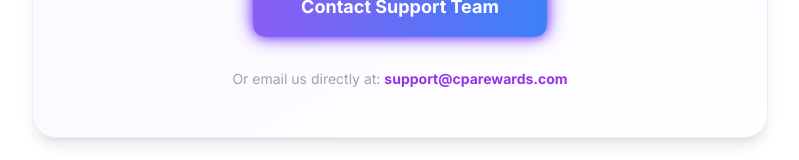
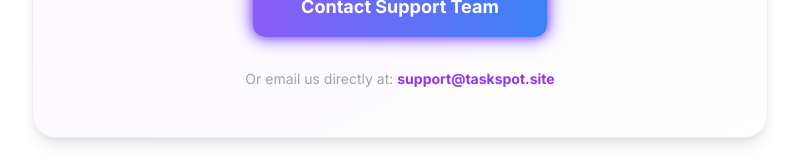
Before and after one commit to pollob1311/taskspot, a Next.js app: page /support in a window 1280 px wide. Shown: the part 496-656 px from the top of the page, without its empty margins (240-1039 px from the left). Built offline with nearby package versions, Linux system fonts and the light colour scheme.

Commit message:
update: support links and email

```diff
--- a/src/app/dashboard/page.tsx
+++ b/src/app/dashboard/page.tsx
@@ -147,9 +147,9 @@ export default function DashboardPage() {
                                             </>
                                         )}
                                         <div className="h-px bg-slate-50 my-1.5"></div>
-                                        <Link href="/contact" className="flex items-center gap-2.5 px-3 py-2 text-xs font-bold text-slate-700 hover:bg-indigo-50 rounded-xl transition-colors">
+                                        <a href="mailto:support@taskspot.site" className="flex items-center gap-2.5 px-3 py-2 text-xs font-bold text-slate-700 hover:bg-indigo-50 rounded-xl transition-colors">
                                             <span className="w-7 h-7 flex items-center justify-center bg-white border border-slate-100 rounded-lg shadow-sm">✉️</span> Contact Support
-                                        </Link>
+                                        </a>
                                         <div className="h-px bg-slate-50 my-1.5"></div>
                                         <button onClick={() => signOut({ callbackUrl: '/login' })} className="w-full flex items-center gap-2.5 px-3 py-2 text-xs font-bold text-red-500 hover:bg-red-50 rounded-xl">🚪 Sign Out</button>
                                     </div>
--- a/src/app/support/page.tsx
+++ b/src/app/support/page.tsx
@@ -13,7 +13,7 @@ export default function SupportPage() {
                         Contact Support Team
                     </button>
                     <div className="mt-8 text-sm text-gray-400">
-                        Or email us directly at: <span className="font-bold text-purple-600">support@cparewards.com</span>
+                        Or email us directly at: <a href="mailto:support@taskspot.site" className="font-bold text-purple-600 hover:underline">support@taskspot.site</a>
                     </div>
                 </div>
             </div>
```
